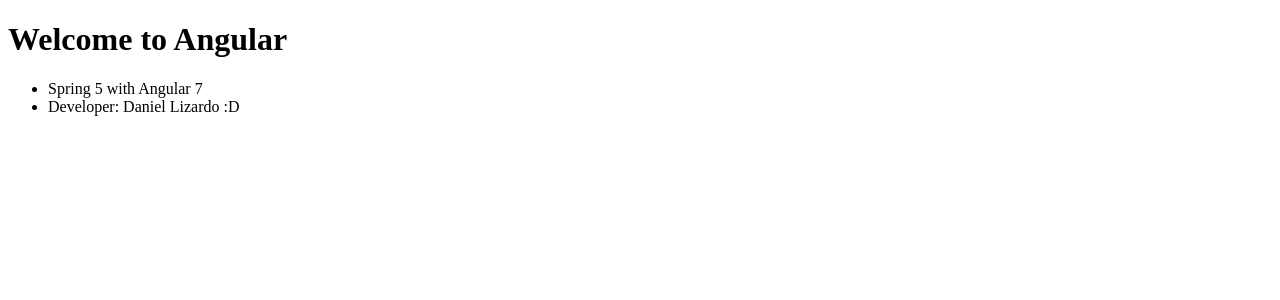
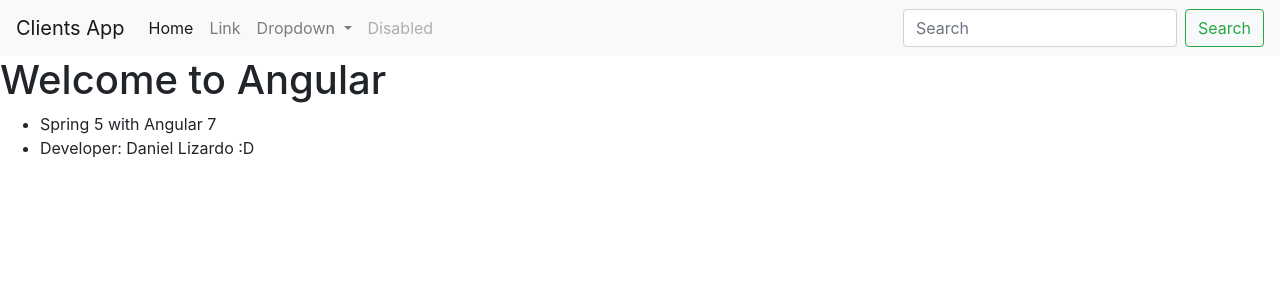
Before and after one commit to DanielLizardo12/angular-client-app, an Angular app: page / in a window 1280 px wide. Shown: the top 300 px of the page. Built offline with nearby package versions, Linux system fonts and the light colour scheme.

Commit message:
added a header component

```diff
--- a/src/app/app.component.html
+++ b/src/app/app.component.html
@@ -1,3 +1,4 @@
+<app-header></app-header>
 <h1>
   {{ title }}
 </h1>
--- a/src/app/app.module.ts
+++ b/src/app/app.module.ts
@@ -2,10 +2,12 @@
 import { NgModule } from '@angular/core';
 
 import { AppComponent } from './app.component';
+import { HeaderComponent } from './header/header.component';
 
 @NgModule({
   declarations: [
-    AppComponent
+    AppComponent,
+    HeaderComponent
   ],
   imports: [
     BrowserModule
--- /dev/null
+++ b/src/app/header/header.component.html
@@ -0,0 +1,35 @@
+<nav class="navbar navbar-expand-lg navbar-light bg-light">
+  <a class="navbar-brand" href="#">{{ title }}</a>
+  <button class="navbar-toggler" type="button" data-toggle="collapse" data-target="#navbarSupportedContent" aria-controls="navbarSupportedContent" aria-expanded="false" aria-label="Toggle navigation">
+    <span class="navbar-toggler-icon"></span>
+  </button>
+
+  <div class="collapse navbar-collapse" id="navbarSupportedContent">
+    <ul class="navbar-nav mr-auto">
+      <li class="nav-item active">
+        <a class="nav-link" href="#">Home <span class="sr-only">(current)</span></a>
+      </li>
+      <li class="nav-item">
+        <a class="nav-link" href="#">Link</a>
+      </li>
+      <li class="nav-item dropdown">
+        <a class="nav-link dropdown-toggle" href="#" id="navbarDropdown" role="button" data-toggle="dropdown" aria-haspopup="true" aria-expanded="false">
+          Dropdown
+        </a>
+        <div class="dropdown-menu" aria-labelledby="navbarDropdown">
+          <a class="dropdown-item" href="#">Action</a>
+          <a class="dropdown-item" href="#">Another action</a>
+          <div class="dropdown-divider"></div>
+          <a class="dropdown-item" href="#">Something else here</a>
+        </div>
+      </li>
+      <li class="nav-item">
+        <a class="nav-link disabled" href="#" tabindex="-1" aria-disabled="true">Disabled</a>
+      </li>
+    </ul>
+    <form class="form-inline my-2 my-lg-0">
+      <input class="form-control mr-sm-2" type="search" placeholder="Search" aria-label="Search">
+      <button class="btn btn-outline-success my-2 my-sm-0" type="submit">Search</button>
+    </form>
+  </div>
+</nav>
--- /dev/null
+++ b/src/app/header/header.component.ts
@@ -0,0 +1,17 @@
+import { Component, OnInit } from '@angular/core';
+
+@Component({
+  selector: 'app-header',
+  templateUrl: './header.component.html',
+  styleUrls: ['./header.component.css']
+})
+export class HeaderComponent implements OnInit {
+
+  title: string = 'Clients App';
+
+  constructor() { }
+
+  ngOnInit() {
+  }
+
+}
--- a/src/index.html
+++ b/src/index.html
@@ -6,8 +6,20 @@
   <base href="/">
   <meta name="viewport" content="width=device-width, initial-scale=1">
   <link rel="icon" type="image/x-icon" href="favicon.ico">
+  <link rel="stylesheet" href="https://stackpath.bootstrapcdn.com/bootstrap/4.4.1/css/bootstrap.min.css"
+        integrity="sha384-Vkoo8x4CGsO3+Hhxv8T/Q5PaXtkKtu6ug5TOeNV6gBiFeWPGFN9MuhOf23Q9Ifjh" crossorigin="anonymous">
+
 </head>
 <body>
   <app-root></app-root>
+
+  <script src="https://code.jquery.com/jquery-3.4.1.slim.min.js"
+          integrity="sha384-J6qa4849blE2+poT4WnyKhv5vZF5SrPo0iEjwBvKU7imGFAV0wwj1yYfoRSJoZ+n" crossorigin="anonymous"></script>
+  <script src="https://cdn.jsdelivr.net/npm/popper.js@1.16.0/dist/umd/popper.min.js"
+          integrity="sha384-Q6E9RHvbIyZFJoft+2mJbHaEWldlvI9IOYy5n3zV9zzTtmI3UksdQRVvoxMfooAo" crossorigin="anonymous"></script>
+  <script src="https://stackpath.bootstrapcdn.com/bootstrap/4.4.1/js/bootstrap.min.js"
+          integrity="sha384-wfSDF2E50Y2D1uUdj0O3uMBJnjuUD4Ih7YwaYd1iqfktj0Uod8GCExl3Og8ifwB6" crossorigin="anonymous"></script>
+  <script src="https://stackpath.bootstrapcdn.com/bootstrap/4.4.1/js/bootstrap.min.js"
+          integrity="sha384-wfSDF2E50Y2D1uUdj0O3uMBJnjuUD4Ih7YwaYd1iqfktj0Uod8GCExl3Og8ifwB6" crossorigin="anonymous"></script>
 </body>
 </html>
```
Also changed, not shown: src/app/header/header.component.css (added), 1 other file (tests, documents, lock files or other folders).
